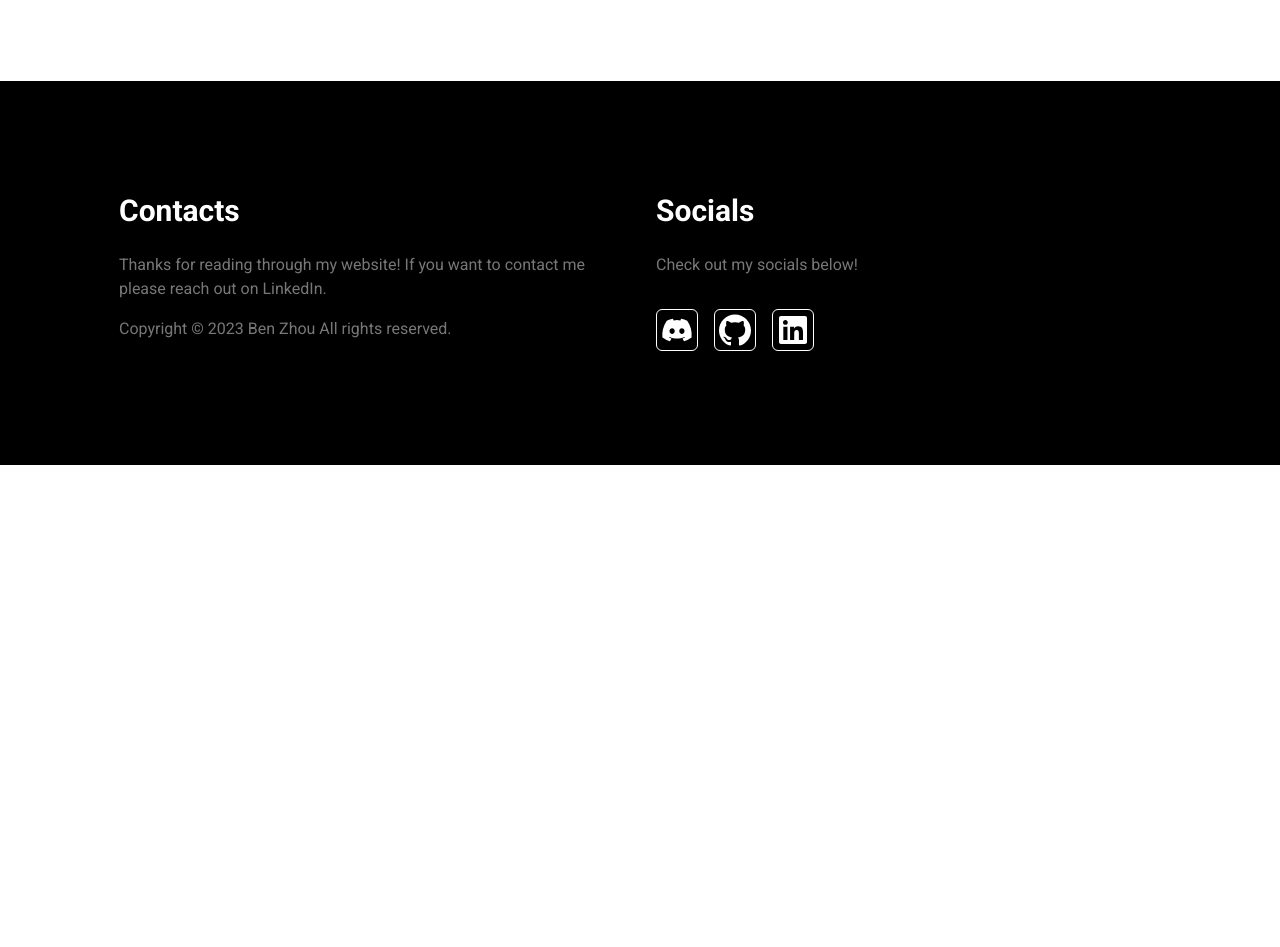
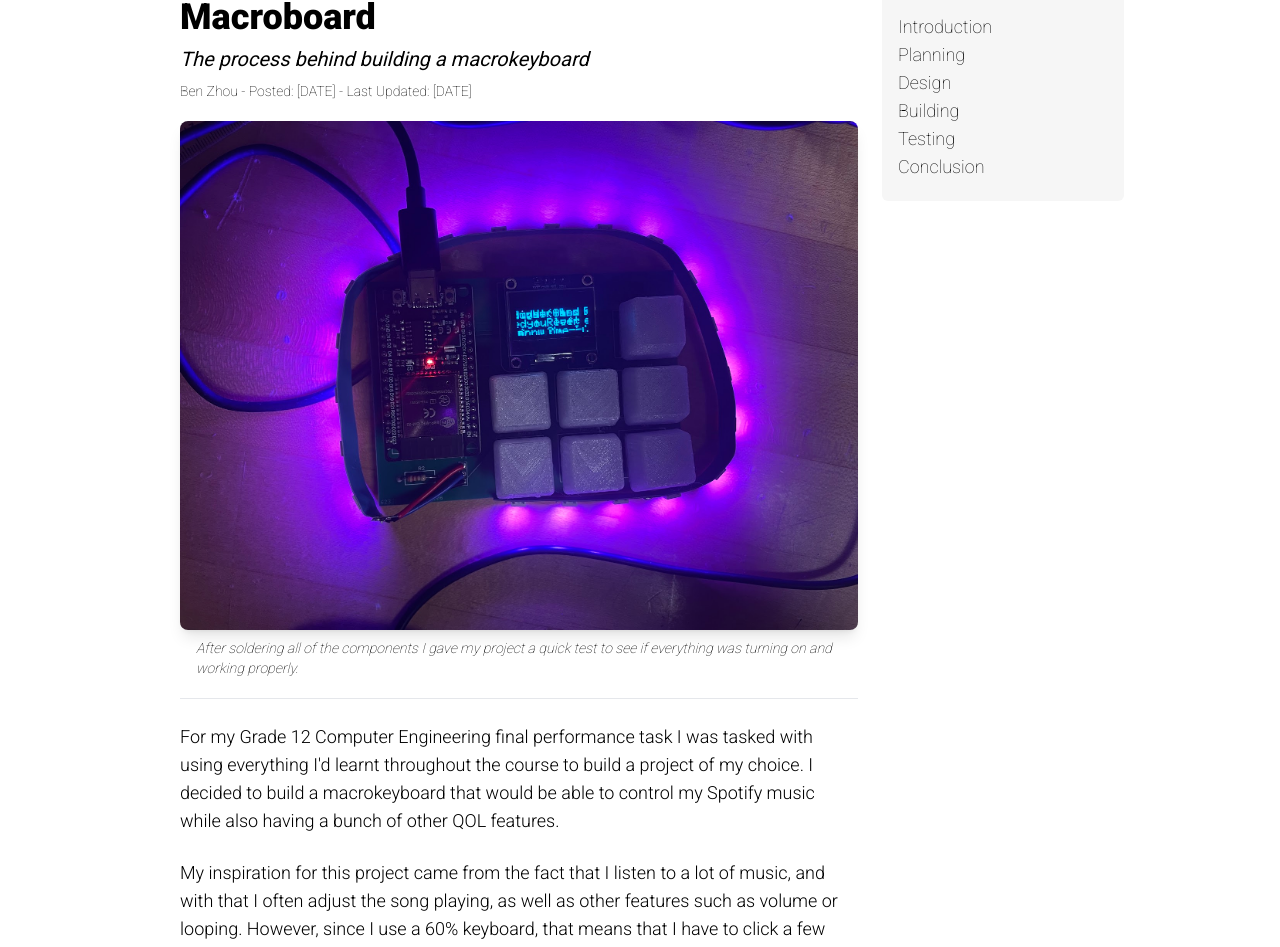
Before and after one commit to Leg3ndary/ben-portfolio, a Next.js app: page /projects/macroboard in a window 1280 px wide. Shown: the part 645-1592 px from the top of the page. Before the commit the page ends 1110 px from the top, so only its background shows below. Built offline with nearby package versions, Linux system fonts and the light colour scheme.

Commit message:
Update blog

```diff
--- a/src/pages/projects/macroboard.tsx
+++ b/src/pages/projects/macroboard.tsx
@@ -1,5 +1,7 @@
 import { motion } from "framer-motion";
 import Head from "next/head";
+import SpotifyMacroboard from "@/../public/home/compeng.jpg";
+import Image from "next/image";
 
 export default function Macroboard() {
     return (
@@ -54,8 +56,60 @@ export default function Macroboard() {
                     </div>
                 </motion.div>
             </div>
-            <div className="flex flex-col flex-wrap content-center justify-center w-full pt-12 pb-16 lg:pb-20 lg:pt-24">
-
+            <div className="flex mx-auto w-[400px] md:w-[700px] lg:w-[1000px] xl:[1200px] mt-12 mb-16 lg:mb-10 lg:mt-8 p-2 lg:p-4">
+                <div className="flex flex-col w-3/4 px-6 ">
+                    <h1 className="py-1 text-4xl font-black">
+                        Creating my very own Spotify Macroboard
+                    </h1>
+                    <h2 className="py-1 text-xl italic font-base">
+                        The process behind building a macrokeyboard
+                    </h2>
+                    <h3 className="py-1 text-sm font-thin">
+                        Ben Zhou - Posted: [DATE] - Last Updated: [DATE]
+                    </h3>
+                    <Image
+                        src={SpotifyMacroboard}
+                        alt="Spotify Macroboard"
+                        className="w-full mx-auto mt-4 rounded-lg shadow-lg"
+                    />
+                    <p className="px-4 my-2 text-sm italic font-thin">
+                        After soldering all of the components I gave my project
+                        a quick test to see if everything was turning on and
+                        working properly.
+                    </p>
+                    <hr className="my-3" />
+                    <p className="my-3 text-lg font-light">
+                        For my Grade 12 Computer Engineering final performance
+                        task I was tasked with using everything I&apos;d learnt
+                        throughout the course to build a project of my choice. I
+                        decided to build a macrokeyboard that would be able to
+                        control my Spotify music while also having a bunch of
+                        other QOL features.
+                    </p>
+                    <p className="my-3 text-lg font-light">
+                        My inspiration for this project came from the fact that
+                        I listen to a lot of music, and with that I often adjust
+                        the song playing, as well as other features such as
+                        volume or looping. However, since I use a 60% keyboard,
+                        that means that I have to click a few extra keys to
+                        achieve some functionality.
+                    </p>
+                </div>
+                <div className="w-1/4">
+                    <div className="p-4 bg-[#f6f6f6] rounded-md flex flex-col">
+                        <h2 className="py-1 text-2xl font-black text-center">
+                            Table of Contents
+                        </h2>
+                        <ul className="py-1 text-lg font-thin">
+                            <li>Introduction</li>
+                            <li>Planning</li>
+                            <li>Design</li>
+                            <li>Building</li>
+                            <li>Testing</li>
+                            <li>Conclusion</li>
+                        </ul>
+                    </div>
+                </div>
             </div>
         </>
     );
```
